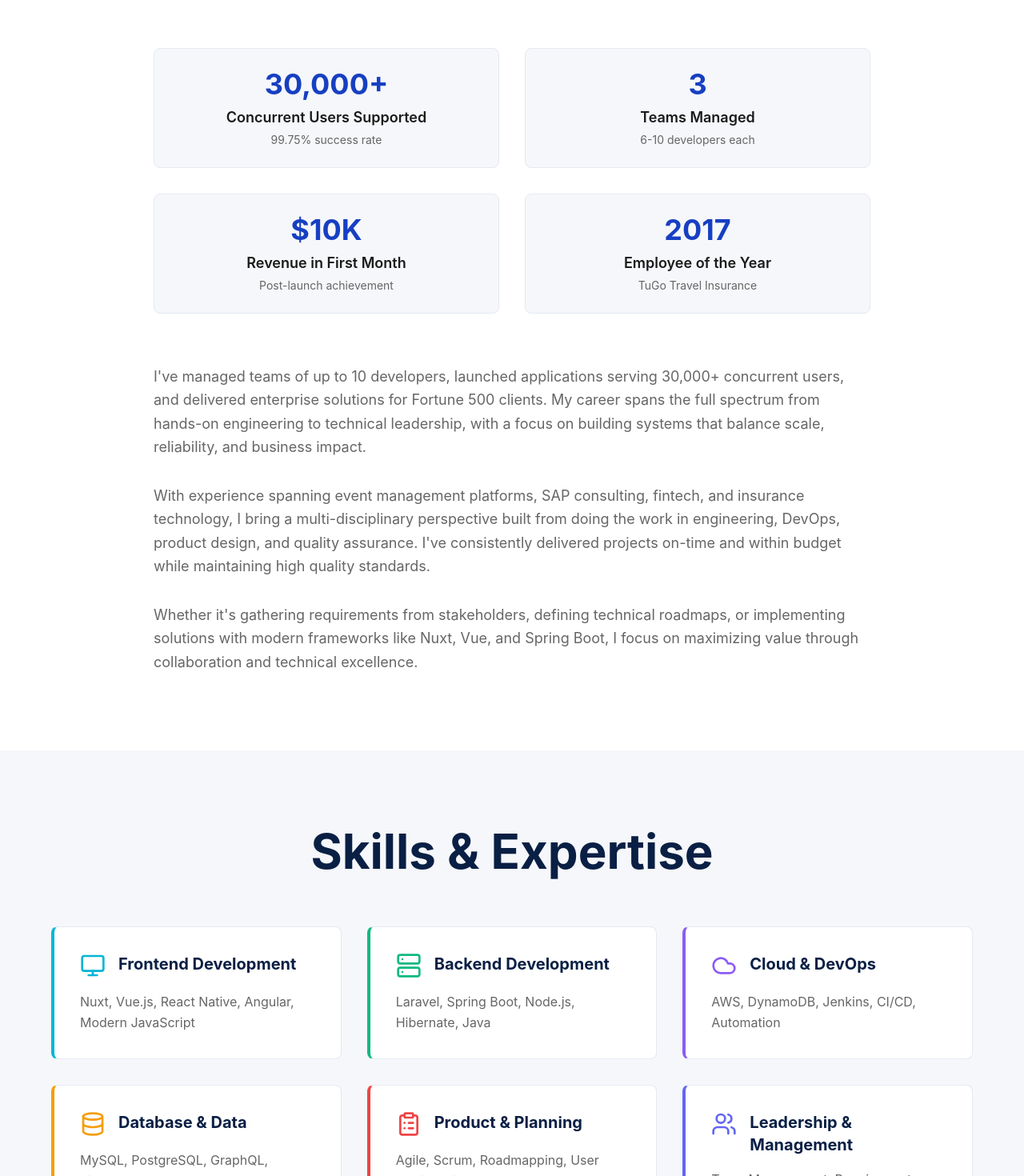
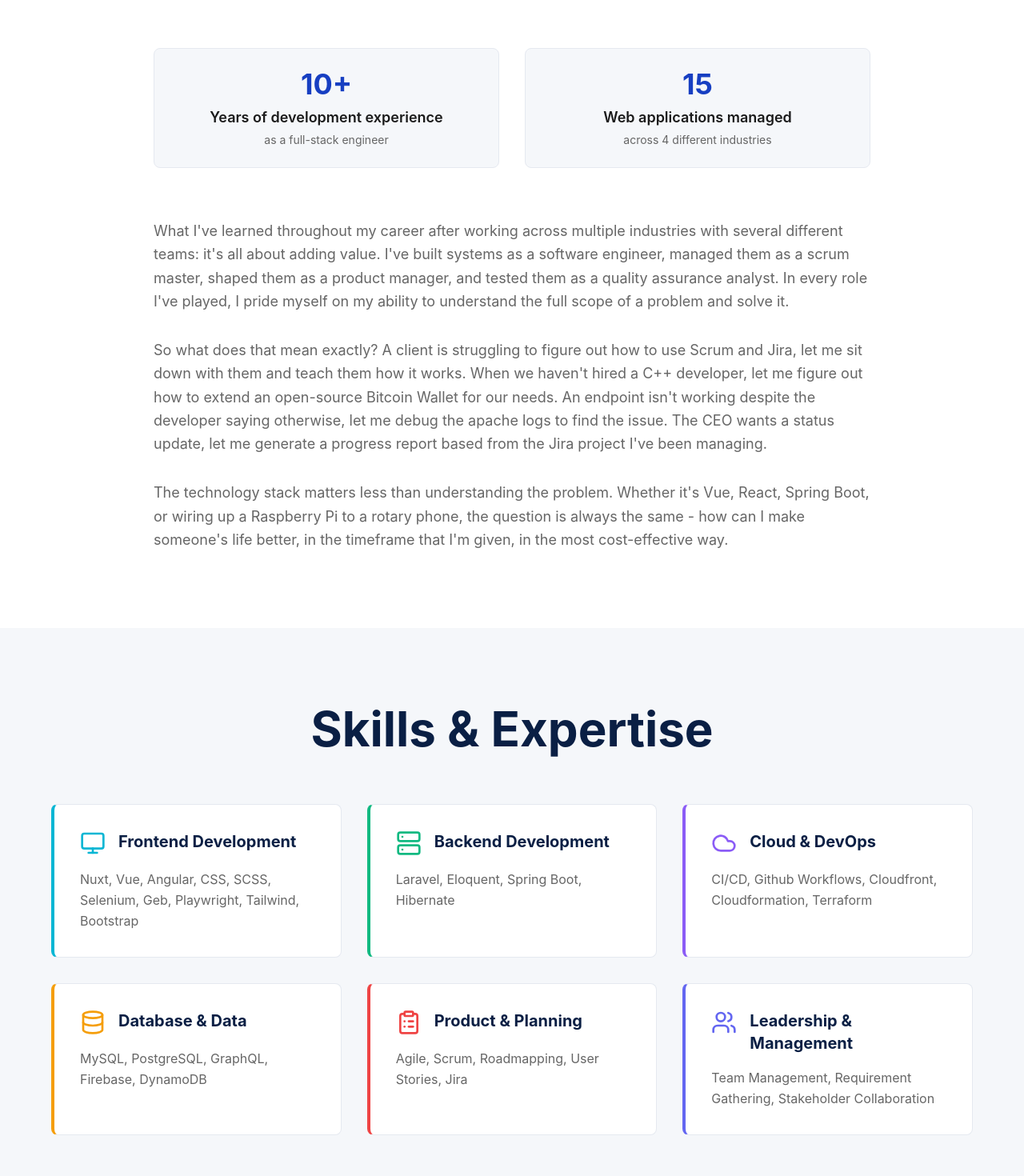
Before and after one commit to Cyrois/cyrois.github.io, a Nuxt app: page / in a window 1280 px wide. Shown: the part 960-2430 px from the top of the page at 80% size. Built offline with nearby package versions, Linux system fonts and the light colour scheme.

Commit message:
update the copy of my site

```diff
--- a/assets/data/about.js
+++ b/assets/data/about.js
@@ -1,29 +1,19 @@
 export default {
   stats: [
     {
-      value: "30,000+",
-      label: "Concurrent Users Supported",
-      description: "99.75% success rate"
+      value: "10+",
+      label: "Years of development experience",
+      description: "as a full-stack engineer"
     },
     {
-      value: "3",
-      label: "Teams Managed",
-      description: "6-10 developers each"
+      value: "15",
+      label: "Web applications managed",
+      description: "across 4 different industries"
     },
-    {
-      value: "$10K",
-      label: "Revenue in First Month",
-      description: "Post-launch achievement"
-    },
-    {
-      value: "2017",
-      label: "Employee of the Year",
-      description: "TuGo Travel Insurance"
-    }
   ],
   paragraphs: [
-    "I've managed teams of up to 10 developers, launched applications serving 30,000+ concurrent users, and delivered enterprise solutions for Fortune 500 clients. My career spans the full spectrum from hands-on engineering to technical leadership, with a focus on building systems that balance scale, reliability, and business impact.",
-    "With experience spanning event management platforms, SAP consulting, fintech, and insurance technology, I bring a multi-disciplinary perspective built from doing the work in engineering, DevOps, product design, and quality assurance. I've consistently delivered projects on-time and within budget while maintaining high quality standards.",
-    "Whether it's gathering requirements from stakeholders, defining technical roadmaps, or implementing solutions with modern frameworks like Nuxt, Vue, and Spring Boot, I focus on maximizing value through collaboration and technical excellence."
+    "What I've learned throughout my career after working across multiple industries with several different teams: it's all about adding value. I've built systems as a software engineer, managed them as a scrum master, shaped them as a product manager, and tested them as a quality assurance analyst. In every role I've played, I pride myself on my ability to understand the full scope of a problem and solve it.",
+    "So what does that mean exactly? A client is struggling to figure out how to use Scrum and Jira, let me sit down with them and teach them how it works. When we haven't hired a C++ developer, let me figure out how to extend an open-source Bitcoin Wallet for our needs. An endpoint isn't working despite the developer saying otherwise, let me debug the apache logs to find the issue. The CEO wants a status update, let me generate a progress report based from the Jira project I've been managing.",
+    "The technology stack matters less than understanding the problem. Whether it's Vue, React, Spring Boot, or wiring up a Raspberry Pi to a rotary phone, the question is always the same - how can I make someone's life better, in the timeframe that I'm given, in the most cost-effective way.",
   ]
 }
--- a/assets/data/hero.js
+++ b/assets/data/hero.js
@@ -1,6 +1,6 @@
 export default {
-  title: "Full Stack Engineering Leader",
-  subtitle: "Building web applications serving 30,000+ concurrent users with 99.75% reliability | Leading teams | Delivering enterprise and startup solutions",
+  title: "Full Stack Engineer",
+  subtitle: "A decade of building software taught me that great code isn't enough, the people and the process are just as important in creating value",
   ctaText: "Get In Touch",
   ctaLink: "#contact",
   backgroundImage: "/images/hero_image-1.webp"
--- a/assets/data/skills.js
+++ b/assets/data/skills.js
@@ -1,19 +1,19 @@
 export default [
   {
     title: 'Frontend Development',
-    description: 'Nuxt, Vue.js, React Native, Angular, Modern JavaScript',
+    description: 'Nuxt, Vue, Angular, CSS, SCSS, Selenium, Geb, Playwright, Tailwind, Bootstrap',
     color: '#06B6D4',
     icon: 'Monitor'
   },
   {
     title: 'Backend Development',
-    description: 'Laravel, Spring Boot, Node.js, Hibernate, Java',
+    description: 'Laravel, Eloquent, Spring Boot, Hibernate',
     color: '#10B981',
     icon: 'Server'
   },
   {
     title: 'Cloud & DevOps',
-    description: 'AWS, DynamoDB, Jenkins, CI/CD, Automation',
+    description: 'CI/CD, Github Workflows, Cloudfront, Cloudformation, Terraform',
     color: '#8B5CF6',
     icon: 'Cloud'
   },
--- a/assets/data/workExperience.js
+++ b/assets/data/workExperience.js
@@ -7,17 +7,17 @@ export default [
     location: 'Remote',
     logo: '/images/logos/shambhala.png',
     highlight: 'Built 2 applications from scratch handling 30,000+ concurrent users with 99.75% success rate',
-    description: 'Building an all-in-one event management system that allows organizers to sell tickets, manage orders, manage crew, and more. Led development of scalable web applications handling 30,000+ concurrent users.',
+    description: 'Building an all-in-one event management system that allows organizers to sell tickets, manage orders, manage crew, and more. Designed and developed scalable white-labeled web applications handling 30,000+ concurrent users.',
     detailedDescription: [
-      'At Shambhala Music Festival, I work on an all-in-one software system that empowers event organizers to sell tickets, manage orders, coordinate crew, and handle all aspects of event operations. This role allows me to combine technical expertise with product thinking to deliver maximum value.',
+      'At Shambhala Music Festival, I work on an all-in-one software system that empowers event organizers to sell tickets, manage orders, coordinate crew, and handle all aspects of event operations. This role allows me to combine my technical expertise with project management to work directly with end users to ensure festival-goers and event managers have the best experience.',
       'I gather requirements directly from stakeholders and define project roadmaps and user stories to maximize value within fixed timelines. This collaborative approach ensures we\'re building the right features that truly serve the business needs.',
-      'From a technical standpoint, I\'ve built 2 fully-responsive web applications from scratch using Nuxt and Vue that can handle 30,000+ concurrent users with an error rate of less than 0.25% per session. Each application can be white-labeled within 15 minutes, enabling rapid deployment for different events.'
+      'From a technical standpoint, I managed 7 different web applications, built 2 from scratch and sunset 3 of them. I\'ve built 2 fully-responsive web applications from scratch using Nuxt and Vue that can handle 30,000+ concurrent users with an error rate of less than 0.25% per session. Each application can be white-labeled within 15 minutes, enabling rapid deployment for different events.'
     ],
     achievements: [
-      'Built 2 fully-responsive web applications from scratch using Nuxt/Vue',
-      'Achieved 99.75% session success rate with 30,000+ concurrent users',
+      'Built 2 fully-responsive web applications from scratch using Nuxt/Vue/Tailwind',
+      'Achieved 99.75% error-free session rate with 30,000+ concurrent users',
       'Implemented white-labeling system enabling 15-minute deployment per event',
-      'Maintained 5 additional web applications using Laravel, Vue, MySQL, AWS, DynamoDB, GraphQL',
+      'Maintained 5 web applications using: Laravel, Nuxt, Vue, MySQL, AWS, DynamoDB, GraphQL',
       'Successfully sunset 2 legacy applications, reducing technical debt',
       'Leveraged AI tools to increase code output and quality by 30%'
     ],
--- a/components/About.vue
+++ b/components/About.vue
@@ -19,8 +19,8 @@
       </div>
 
       <div class="space-y-8 text-lg text-text-gray leading-relaxed">
-        <p v-for="(paragraph, index) in aboutData.paragraphs" :key="index">
-          {{ paragraph }}
+        <p v-for="(paragraph, index) in aboutData.paragraphs" :key="index" v-html="paragraph">
+
         </p>
       </div>
     </div>
```
Also changed, not shown: tasks/todo.md (+32 -31 lines).
